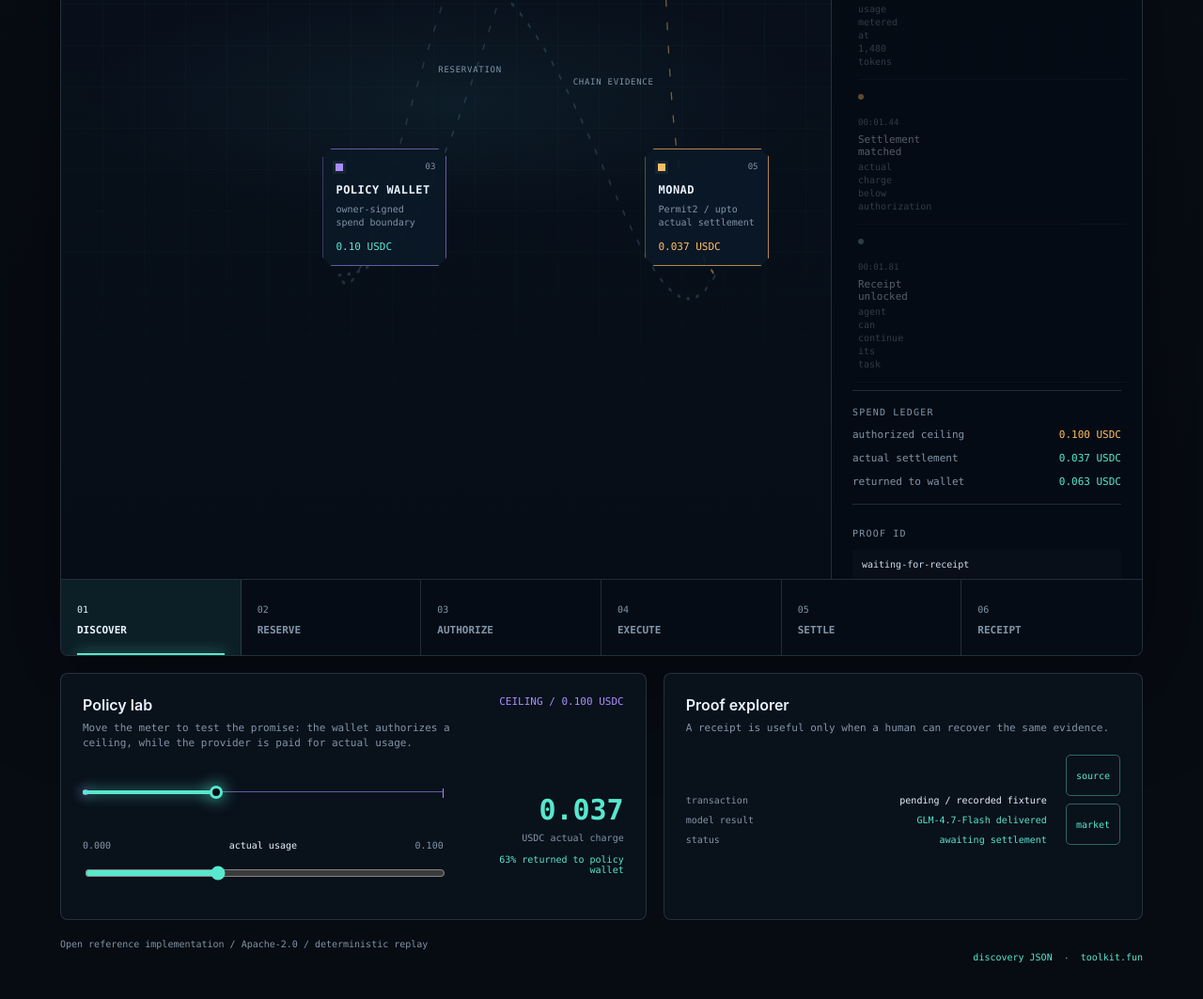
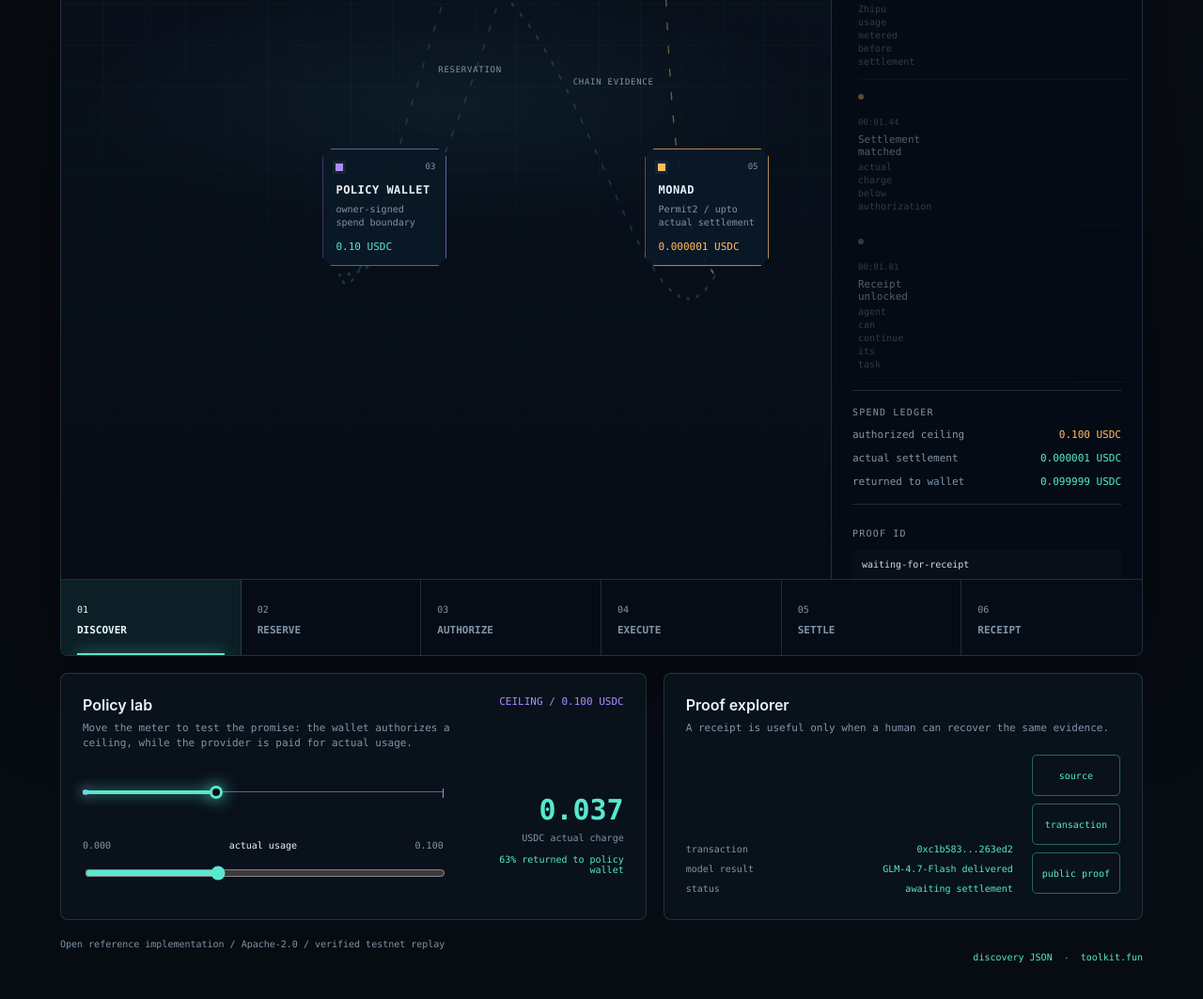
Before and after one commit to x2v-co/agentpay, a website: page apps/demo/index.html in a window 1280 px wide. Shown: the part 1179-2242 px from the top of the page at 94% size. Drawn offline with Linux system fonts and the light colour scheme.

Commit message:
feat(demo): replay verified Monad purchase

```diff
--- a/apps/demo/app.js
+++ b/apps/demo/app.js
@@ -31,16 +31,16 @@
       title: "The provider executes while the agent keeps control.",
       copy: "Zhipu returns the model result and usage. The payment is still only a ceiling.",
       badge: "FRAME 04 / EXECUTE",
-      state: "GLM-4.7-FLASH EXECUTED / 1,480 TOKENS",
+      state: "GLM-4.7-FLASH EXECUTED / USAGE METERED",
       node: "provider",
       route: "route-authorize",
       event: 3,
     },
     {
       title: "Monad settles the number that was actually used.",
-      copy: "The 0.037 USDC charge is matched against chain evidence. The remainder stays with the wallet.",
+      copy: "The 0.000001 USDC charge is matched against chain evidence. The unused authorization stays with the wallet.",
       badge: "FRAME 05 / SETTLE",
-      state: "SETTLEMENT MATCHED / ACTUAL USAGE 0.037 USDC",
+      state: "SETTLEMENT MATCHED / ACTUAL USAGE 0.000001 USDC",
       node: "chain",
       route: "route-settle",
       event: 4,
@@ -131,7 +131,7 @@
           ? "chain evidence pending receipt"
           : "awaiting settlement";
     byId("proof-id").textContent =
-      cursor === 5 ? "proof_ap_7f3c_019" : "waiting-for-receipt";
+      cursor === 5 ? "proof_97ae4853f5eb26ee" : "waiting-for-receipt";
     if (animate)
       animatePacket(
         frame.route,
--- a/apps/demo/index.html
+++ b/apps/demo/index.html
@@ -43,9 +43,9 @@
             </p>
           </div>
           <div class="hero-aside">
-            <div class="live-pill">CONTROL ROOM READY</div>
+            <div class="live-pill">REAL RUN VERIFIED</div>
             <small
-              >DEMO MODE / RECORDED RECEIPT<br />NETWORK / EIP-155:10143</small
+              >DEMO MODE / VERIFIED TESTNET REPLAY<br />NETWORK / EIP-155:10143</small
             >
           </div>
         </header>
@@ -65,7 +65,7 @@
 
         <section class="control-room" aria-label="AgentPay transaction replay">
           <div class="room-bar">
-            <strong>TRANSACTION REPLAY / PURCHASE AP-7F3C</strong
+            <strong>TRANSACTION REPLAY / 627C4D7A</strong
             ><span class="network">MONAD TESTNET / USDC / X402 UPTO</span>
           </div>
           <div class="room-grid">
@@ -163,7 +163,7 @@
                   <span class="tag">05</span>
                   <h3>MONAD</h3>
                   <p>Permit2 / upto<br />actual settlement</p>
-                  <span class="amount" id="chain-amount">0.037 USDC</span>
+                  <span class="amount" id="chain-amount">0.000001 USDC</span>
                 </div>
                 <div class="node receipt" data-node="receipt">
                   <span class="tag">06</span>
@@ -208,7 +208,7 @@
                   <div></div>
                   <div>
                     <time>00:01.11</time><strong>Provider executed</strong
-                    ><span>usage metered at 1,480 tokens</span>
+                    ><span>Zhipu usage metered before settlement</span>
                   </div>
                 </div>
                 <div class="event warn">
@@ -234,11 +234,11 @@
                 </div>
                 <div class="ledger-row">
                   <span>actual settlement</span
-                  ><span class="mint" id="ledger-actual">0.037 USDC</span>
+                  ><span class="mint" id="ledger-actual">0.000001 USDC</span>
                 </div>
                 <div class="ledger-row">
                   <span>returned to wallet</span
-                  ><span class="mint" id="ledger-returned">0.063 USDC</span>
+                  ><span class="mint" id="ledger-returned">0.099999 USDC</span>
                 </div>
               </div>
               <div class="proof-mini">
@@ -317,7 +317,14 @@
               <div class="receipt-list">
                 <div class="receipt-line">
                   <span>transaction</span
-                  ><b id="tx-hash">pending / recorded fixture</b>
+                  ><a
+                    class="proof-link"
+                    id="tx-hash"
+                    href="https://testnet.monadexplorer.com/tx/0xc1b583605f251c6141597bbe896406491e9ab08b0e57f3d32eaeca43cf263ed2"
+                    target="_blank"
+                    rel="noopener"
+                    >0xc1b583...263ed2</a
+                  >
                 </div>
                 <div class="receipt-line">
                   <span>model result</span
@@ -337,10 +344,16 @@
                   >source</a
                 ><a
                   class="link-btn"
-                  href="https://aiplans.dev"
+                  href="https://testnet.monadexplorer.com/tx/0xc1b583605f251c6141597bbe896406491e9ab08b0e57f3d32eaeca43cf263ed2"
                   target="_blank"
                   rel="noopener"
-                  >market</a
+                  >transaction</a
+                ><a
+                  class="link-btn"
+                  href="https://staging.toolkit.fun/api/agentpay/v1/proofs/proof_97ae4853f5eb26ee"
+                  target="_blank"
+                  rel="noopener"
+                  >public proof</a
                 >
               </div>
             </div>
@@ -348,7 +361,7 @@
         </div>
         <footer class="foot">
           <span
-            >Open reference implementation / Apache-2.0 / deterministic
+            >Open reference implementation / Apache-2.0 / verified testnet
             replay</span
           ><span
             ><a
--- a/apps/demo/styles.css
+++ b/apps/demo/styles.css
@@ -789,6 +789,16 @@ input:focus-visible,
 .receipt-line b.good {
   color: var(--mint);
 }
+.proof-link {
+  min-width: 0;
+  color: var(--mint);
+  font-weight: 500;
+  overflow-wrap: anywhere;
+  text-align: right;
+}
+.proof-link:hover {
+  color: var(--copy);
+}
 .receipt-actions {
   display: flex;
   flex-direction: column;
```
Also changed, not shown: README.md.
